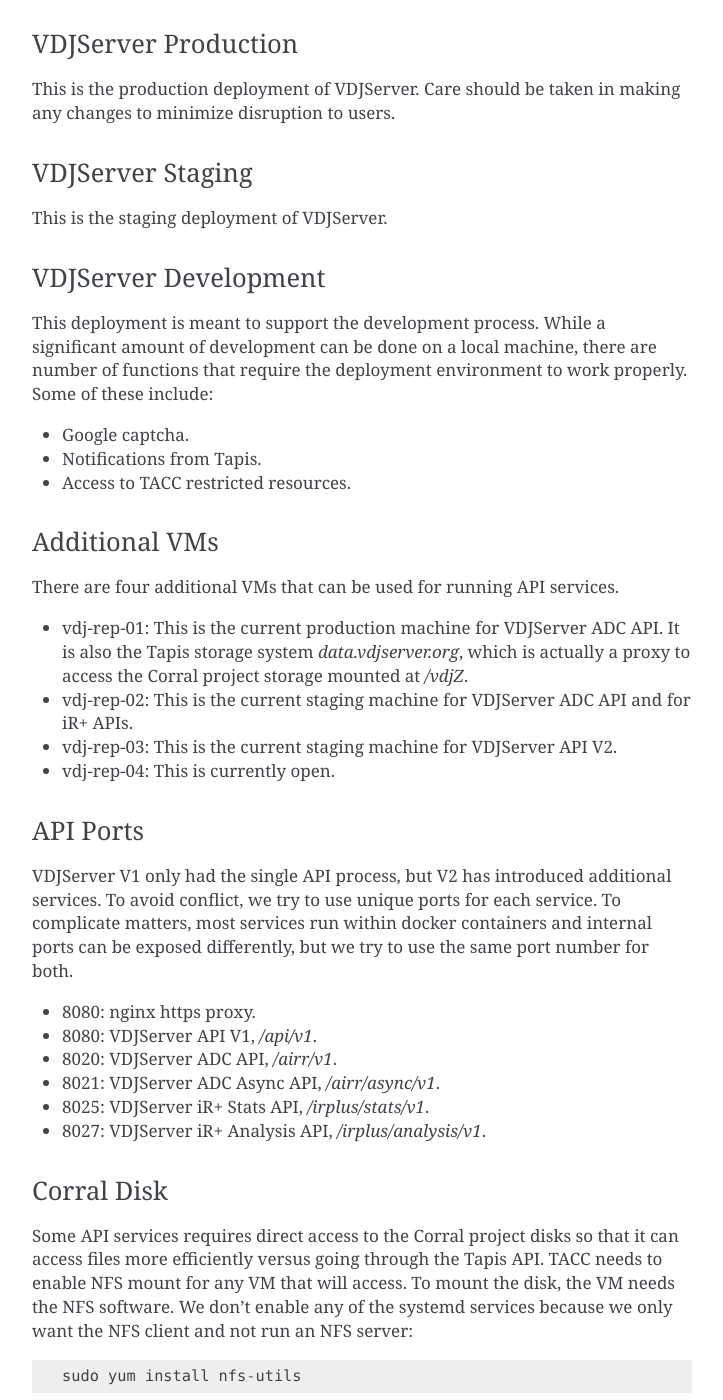
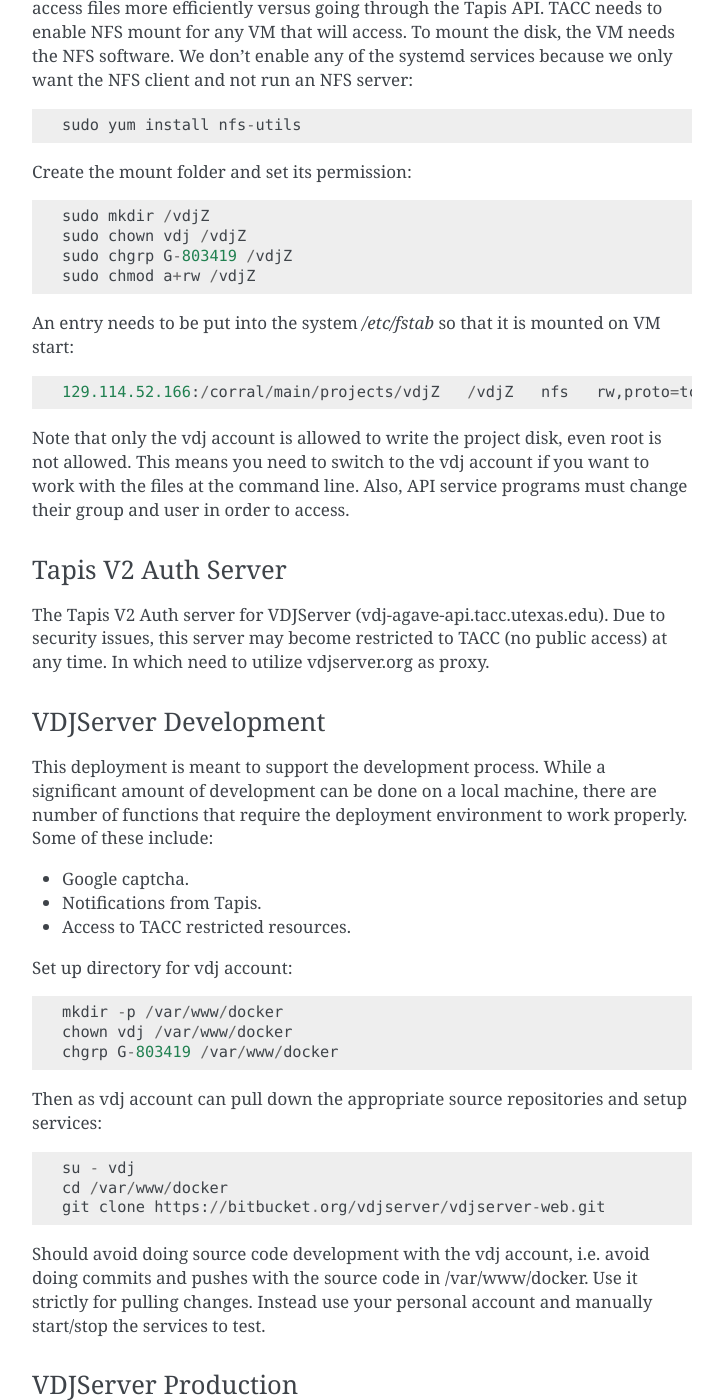
Before and after one commit to vdjserver/vdjserver-doc, a Sphinx documentation site: the page built from docs/admin/admin.rst, in a window 1280 px wide and 1400 px high, scrolled down 4122 px. Shown: the whole window, without its empty margins (388-1111 px from the left). Built offline with Sphinx 7.4.7, drawn with Linux system fonts in a browser that asks for light colours; some of the changed text lies outside the part shown.

Commit message:
reorganize

```diff
--- a/docs/admin/admin.rst
+++ b/docs/admin/admin.rst
@@ -165,10 +165,66 @@
 add the data repository (repository), which should have its own VM, and there may
 be additional services added later.
 
+Corral Disk
+^^^^^^^^^^^
+
+Some API services requires direct access to the Corral project disks so that it can
+access files more efficiently versus going through the Tapis API.
+TACC needs to enable NFS mount for any VM that will access.
+To mount the disk, the VM needs the NFS software. We don't enable any of the
+systemd services because we only want the NFS client and not run an NFS server::
+
+ sudo yum install nfs-utils
+
+Create the mount folder and set its permission::
+
+ sudo mkdir /vdjZ
+ sudo chown vdj /vdjZ
+ sudo chgrp G-803419 /vdjZ
+ sudo chmod a+rw /vdjZ
+
+An entry needs to be put into the system `/etc/fstab` so that it is mounted on VM start::
+
+ 129.114.52.166:/corral/main/projects/vdjZ   /vdjZ   nfs   rw,proto=tcp,nfsvers=3,nosuid,rsize=1024768,wsize=1024768,intr 0 0
+
+Note that only the vdj account is allowed to write the project disk, even root is
+not allowed. This means you need to switch to the vdj account if you want to work
+with the files at the command line. Also, API service programs must change their
+group and user in order to access.
+
 Tapis V2 Auth Server
 ^^^^^^^^^^^^^^^^^^^^
 
-The Tapis V2 Auth server for VDJServer (vdj-auth)
+The Tapis V2 Auth server for VDJServer (vdj-agave-api.tacc.utexas.edu). Due to security
+issues, this server may become restricted to TACC (no public access) at any time. In which
+need to utilize vdjserver.org as proxy.
+
+VDJServer Development
+^^^^^^^^^^^^^^^^^^^^^
+
+This deployment is meant to support the development process. While a significant amount of
+development can be done on a local machine, there are number of functions that require the
+deployment environment to work properly. Some of these include:
+
+* Google captcha.
+* Notifications from Tapis.
+* Access to TACC restricted resources.
+
+Set up directory for vdj account::
+
+ mkdir -p /var/www/docker
+ chown vdj /var/www/docker
+ chgrp G-803419 /var/www/docker
+
+Then as vdj account can pull down the appropriate source repositories and setup services::
+
+ su - vdj
+ cd /var/www/docker
+ git clone https://bitbucket.org/vdjserver/vdjserver-web.git
+
+Should avoid doing source code development with the vdj account, i.e. avoid doing commits
+and pushes with the source code in /var/www/docker. Use it strictly for pulling changes.
+Instead use your personal account and manually start/stop the services to test.
 
 VDJServer Production
 ^^^^^^^^^^^^^^^^^^^^
@@ -181,16 +237,6 @@
 
 This is the staging deployment of VDJServer.
 
-VDJServer Development
-^^^^^^^^^^^^^^^^^^^^^
-
-This deployment is meant to support the development process. While a significant amount of
-development can be done on a local machine, there are number of functions that require the
-deployment environment to work properly. Some of these include:
-
-* Google captcha.
-* Notifications from Tapis.
-* Access to TACC restricted resources.
 
 Additional VMs
 ^^^^^^^^^^^^^^
@@ -218,33 +264,6 @@
 * 8021: VDJServer ADC Async API, `/airr/async/v1`.
 * 8025: VDJServer iR+ Stats API, `/irplus/stats/v1`.
 * 8027: VDJServer iR+ Analysis API, `/irplus/analysis/v1`.
-
-Corral Disk
-^^^^^^^^^^^
-
-Some API services requires direct access to the Corral project disks so that it can
-access files more efficiently versus going through the Tapis API.
-TACC needs to enable NFS mount for any VM that will access.
-To mount the disk, the VM needs the NFS software. We don't enable any of the
-systemd services because we only want the NFS client and not run an NFS server::
-
- sudo yum install nfs-utils
-
-Create the mount folder and set its permission::
-
- sudo mkdir /vdjZ
- sudo chown vdj /vdjZ
- sudo chgrp G-803419 /vdjZ
- sudo chmod a+rw /vdjZ
-
-An entry needs to be put into the system `/etc/fstab` so that it is mounted on VM start::
-
- 129.114.52.166:/corral/main/projects/vdjZ   /vdjZ   nfs   rw,proto=tcp,nfsvers=3,nosuid,rsize=1024768,wsize=1024768,intr 0 0
-
-Note that only the vdj account is allowed to write the project disk, even root is
-not allowed. This means you need to switch to the vdj account if you want to work
-with the files at the command line. Also, API service programs must change their
-group and user in order to access.
 
 Processes and Checklists
 ------------------------
```
